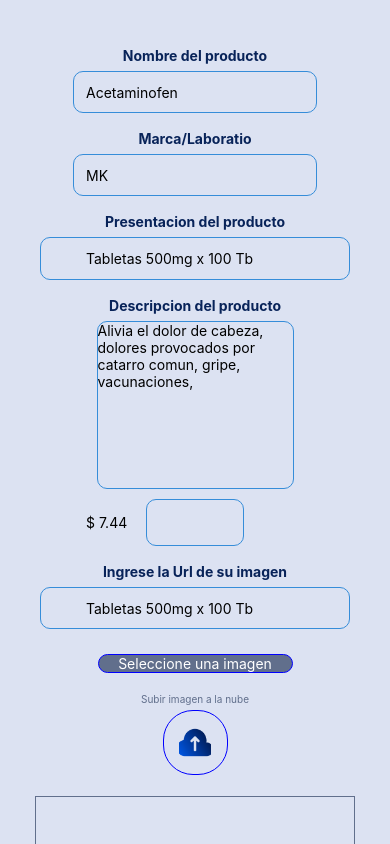
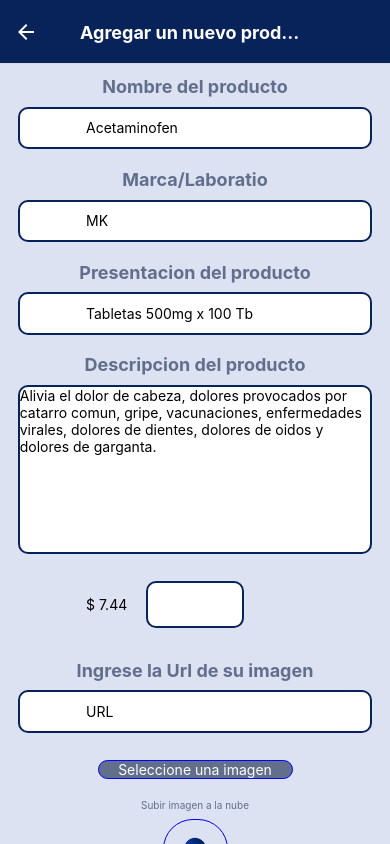
Before and after one commit to Elizabeth186/Farmacia_Dinamed, a React Native app: screen /Agregar in a window 390 px wide. Built offline with nearby package versions, Linux system fonts and the light colour scheme.

Commit message:
validaciones y rediseño

```diff
--- a/Screens/Accesos.js
+++ b/Screens/Accesos.js
@@ -142,17 +142,25 @@ const Stack =createNativeStackNavigator();
 export default function Accesos() {
   return (
     <NavigationContainer>
-    <Stack.Navigator  initialRouteName='Iniciar' screenOptions={{
-    headerShown: false
-  }}>
-      <Stack.Screen name='Iniciar' component={Iniciar}/>
-      <Stack.Screen name='Home' component={TabNav}/>
-      <Stack.Screen name="Agregar" component={Agregar}/>
-      <Stack.Screen name="Detalles" component={DetallesProducto}/>
-      <Stack.Screen name="Carrito" component={Carrito}/>
-      <Stack.Screen name="Perfil" component={Perfil}/>
+    <Stack.Navigator  initialRouteName='Iniciar' >
+      <Stack.Screen  options={{headerStyle: {backgroundColor: '#0D0D0D'}, headerShown: false}} name='Iniciar' component={Iniciar}/>
+      <Stack.Screen options={{headerShown: false}} name='Home' component={TabNav}/>
+      <Stack.Screen options={{headerTitleAlign: 'center',headerStyle: {backgroundColor: '#082359'},
+                    headerTintColor: '#fff',headerTitleStyle: {fontWeight: 'bold'},title: 'Agregar un nuevo producto'}}
+                    name="Agregar" component={Agregar}/>
+      <Stack.Screen options={{headerTitleAlign: 'center',headerStyle: {backgroundColor: '#082359'},
+                    headerTintColor: '#fff',headerTitleStyle: {fontWeight: 'bold'},title: 'Detalles del producto'}}
+                     name="Detalles" component={DetallesProducto}/>
+      <Stack.Screen options={{headerTitleAlign: 'center',headerStyle: {backgroundColor: '#082359'},
+                    headerTintColor: '#fff',headerTitleStyle: {fontWeight: 'bold'}}}
+                    name="Carrito" component={Carrito}/>
+      <Stack.Screen options={{headerTitleAlign: 'center',headerStyle: {backgroundColor: '#082359'},
+                    headerTintColor: '#fff',headerTitleStyle: {fontWeight: 'bold'}}}
+                    name="Perfil" component={Perfil}/>
       <Stack.Screen name="Inicio" component={TabNavc}/>
-      <Stack.Screen name='Detalle' component={DetallesProductoCliente}/>
+      <Stack.Screen options={{headerTitleAlign: 'center',headerStyle: {backgroundColor: '#082359'},
+                    headerTintColor: '#fff',headerTitleStyle: {fontWeight: 'bold'},title: 'Detalles del producto'}}
+                    name='Detalle' component={DetallesProductoCliente}/>
     </Stack.Navigator>
   </NavigationContainer>
   );
--- a/Screens/Agregar.js
+++ b/Screens/Agregar.js
@@ -13,6 +13,7 @@ import {
 import * as ImagePicker from 'expo-image-picker';
 import {firebase} from "../db/imagendb";
 import db from '../db/firebasemeds';
+import { validandoprice, valiprecio } from "../validaciones/validacion";
 
 
 const windowWidth = Dimensions.get('window').width;
@@ -32,6 +33,7 @@ const Agregar = (props) => {
   const [image, setImage] = useState(null);
   const [uploading, setuploading] = useState(false);
 
+
   const pickimage = async () =>{
     let result = await ImagePicker.launchImageLibraryAsync({
       mediaTypes: ImagePicker.MediaTypeOptions.All,
@@ -43,6 +45,7 @@ const Agregar = (props) => {
     console.log(source);
     setImage(source);
   };
+
 
   const [state, setState] = useState(initalState);
 
@@ -57,7 +60,7 @@ const Agregar = (props) => {
 
     try{
       await ref;
-
+     setuploading(ref)
     } catch(e){
       console.log(e);
     }
@@ -65,7 +68,7 @@ const Agregar = (props) => {
     alert(
       'imagen subida'
     );
-    setImage(null);
+    setImage(source);
   };
 
 
@@ -90,6 +93,10 @@ const Agregar = (props) => {
     } else if(state.precio === ""){
       alert("Por favor ingrese el precio");
 
+    }else if(!validandoprice(state.precio)){
+      alert("Precio debe contener al menos 1 entero(Maximo 4) y dos decimales")
+    }else if(state.img == ""){
+      alert("El producto no contiene el url de la imagen")
     }else{
 
       try {
@@ -135,7 +142,7 @@ const Agregar = (props) => {
         />
       </View>
       <Text style={styles.txt}>Presentacion del producto</Text>
-      <View style={styles.inputspresentacion}>
+      <View style={styles.inputs}>
         <TextInput
           placeholder="Tabletas 500mg x 100 Tb"
           onChangeText={(value) => handleChangeText(value, "presentacion")}
@@ -159,11 +166,14 @@ const Agregar = (props) => {
           value={state.precio}
           keyboardType="numeric"
         />
+
       </View>
+
+
       <Text style={styles.txt}>Ingrese la Url de su imagen</Text>
-      <View style={styles.inputspresentacion}>
+      <View style={styles.inputs}>
         <TextInput
-          placeholder="Tabletas 500mg x 100 Tb"
+          placeholder="URL"
           onChangeText={(value) => handleChangeText(value, "img")}
           value={state.img}
         ></TextInput>
@@ -202,9 +212,7 @@ const Agregar = (props) => {
 const styles = StyleSheet.create({
   container: {
     flex: 1,
-    padding: 35,
     backgroundColor: '#DCE2F2',
-
   },
   loader: {
     left: 0,
@@ -219,61 +227,56 @@ const styles = StyleSheet.create({
   },
   inputs: {
     color:'red',
-   borderWidth:1,
-   borderColor:'#368DD9',
-   margin: 5,
+   borderWidth:2,
+   borderColor:'#082359',
+   margin: '2%',
+   backgroundColor:"white",
    borderRadius:10,
    alignItems:'center',
-   width: windowWidth/1.6,
+   width: windowWidth/1.1,
    height: windowHeight/20,
    justifyContent: "center",
    alignSelf: 'center'
   },
+  inputsprecio: {
+    borderWidth:2,
+    borderColor:'#082359',
+    margin: '5%',
+    backgroundColor:'white',
+    borderRadius:10,
+    height: windowHeight/18,
+    alignItems:'center',
+    width: windowWidth/4,
+    justifyContent: "center",
+    alignSelf: 'center'
+  },
   inputsdescrip: {
-
-   borderWidth:1,
-   borderColor:'#368DD9',
-   margin: 5,
+   borderWidth:2,
+   borderColor:'#082359',
    borderRadius:10,
+   margin:'2%',
+   width:windowWidth/1.1,
    height: windowHeight/5,
    textAlign: 'center',
-   alignSelf: 'center'
-  },
-  inputsprecio: {
-   borderWidth:1,
-   borderColor:'#368DD9',
-   margin: 5,
-   borderRadius:10,
-   height: windowHeight/18,
-   alignItems:'center',
-   width: windowWidth/4,
-   justifyContent: "center",
-   alignSelf: 'center'
-  },
-  inputspresentacion: {
-    borderWidth:1,
-    borderColor:'#368DD9',
-    margin: 5,
-    borderRadius:10,
-    height: windowHeight/20,
-    alignItems:'center',
-    justifyContent: "center",
-
-
+   alignSelf: 'center',
+   backgroundColor:'white'
   },
   txt:{
     marginTop: 12,
     marginBottom: 2,
     textAlign:'center',
-    color:'#082359',
-    fontWeight: 'bold'
+    fontWeight: 'bold',
+    fontSize: 18,
+    color:'#616F8C'
   },
   btnview:{
     marginTop: '5%',
     height: windowHeight/3.8,
+    width:windowWidth/1.5,
    borderColor: '#616F8C',
+   alignSelf:'center',
    borderWidth: 1,
-   marginBottom: "7%"
+   marginBottom: "7%",
   },
 
   btn:{
@@ -301,8 +304,8 @@ const styles = StyleSheet.create({
 
   },
   btn2:{
-    marginTop: 5,
-    marginBottom: 5,
+    marginTop: '2%',
+    marginBottom: '2%',
     height: windowHeight/13,
     width: windowWidth/6,
     borderColor: 'blue',
@@ -327,11 +330,12 @@ const styles = StyleSheet.create({
   btnguardar:{
     marginTop: 20,
     height: windowHeight/15,
+    width: windowWidth/1.1,
     backgroundColor:'white',
     borderColor: '#082359',
     borderWidth: 2,
     borderRadius: 10,
-    alignItems:'center',
+    alignSelf:'center',
     justifyContent: "center",
     elevation: 10
   },
--- a/Screens/DetallesProducto.js
+++ b/Screens/DetallesProducto.js
@@ -1,5 +1,5 @@
 import React, { useState, useEffect, Component } from 'react';
-import {StyleSheet,Text,View,TouchableOpacity,Dimensions, ActivityIndicator, Image,Alert,ScrollView, TextInput, FlatList,Button,} from 'react-native';
+import {StyleSheet,Text,View,TouchableOpacity,Dimensions, ActivityIndicator, Image,Alert,ScrollView, TextInput, FlatList,Button, SafeAreaView,} from 'react-native';
 import firebase from "../db/firebasemeds";
 
 const windowWidth = Dimensions.get('window').width;
@@ -49,7 +49,25 @@ const DetallesProducto  = (props) =>{
   };
 
   const updateList = async () => {
+    if (meds.nombre === "") {
+      alert("Por favor ingrese nombre");
+    } else if(meds.marca === ""){
+      alert("Por favor ingrese la marca");
+    } else if(meds.presentacion === ""){
+      alert("Por favor ingrese presentacion del producto");
+    } else if(meds.descripcion === ""){
+      alert("Por favor ingrese la descripcion");
+    } else if(meds.precio === ""){
+      alert("Por favor ingrese el precio");
 
+//necensitarevisionnn+++++++++++++++++++++++++++++++++++++++++++++++++++++++++++++++++++++++++++++++
+    }
+    // else if(!validandoprice(meds.precio)){
+    //   alert("Precio debe contener al menos 1 entero(Maximo 4) y dos decimales");
+    // }
+    else if(meds.img == ""){
+      alert("El producto no contiene el url de la imagen")
+    }else{
     const listrRef = firebase.db.collection("productos").doc(meds.id);
     await listrRef.set({
       nombre: meds.nombre,
@@ -61,8 +79,8 @@ const DetallesProducto  = (props) =>{
     });
     setMeds(initialState);
     props.navigation.navigate("Home");
+  }
   };
-
 
   if (loading) {
     return (
@@ -75,10 +93,13 @@ const DetallesProducto  = (props) =>{
 
     return (
       <View style={styles.container}>
+        <SafeAreaView>
         <ScrollView>
-          <View style={{alignItems:'center', marginHorizontal:30}}>
+          <View style={styles.viewcontainer}>
+            <View style={styles.viewimagen}>
             <Image style={styles.imagen}source={{uri:meds.img}} />
-            <Text style={styles.txtname}>Nombre del producto</Text>
+            </View>
+            <Text style={styles.txt}>Nombre del producto</Text>
             <View style={styles.inputs}>
 
         <TextInput
@@ -87,7 +108,7 @@ const DetallesProducto  = (props) =>{
           value={meds.nombre}
         />
       </View>
-      <Text style={styles.txtname}>Marca/Laboratio</Text>
+      <Text style={styles.txt}>Marca/Laboratio</Text>
       <View style={styles.inputs}>
         <TextInput
           placeholder="MK"
@@ -95,15 +116,15 @@ const DetallesProducto  = (props) =>{
           value={meds.marca}
         />
       </View>
-      <Text style={styles.txtname}>Presentacion del producto</Text>
-      <View style={styles.inputspresentacion}>
+      <Text style={styles.txt}>Presentacion del producto</Text>
+      <View style={styles.inputs}>
         <TextInput
           placeholder="Tabletas 500mg x 100 Tb"
           onChangeText={(value) => handleTextChange(value, "presentacion")}
           value={meds.presentacion}
         />
       </View>
-      <Text style={styles.txtname}>Descripcion del producto</Text>
+      <Text style={styles.txt}>Descripcion del producto</Text>
       <View style={styles.inputsdescrip}>
         <TextInput
           placeholder="Alivia el dolor de cabeza, dolores provocados por catarro comun, gripe, vacunaciones, enfermedades virales, dolores de dientes, dolores de oidos y dolores de garganta."
@@ -111,6 +132,14 @@ const DetallesProducto  = (props) =>{
           numberOfLines={4}
           onChangeText={(value) => handleTextChange(value, "descripcion")}
           value={meds.descripcion}
+        />
+      </View>
+      <Text style={styles.txt}>Enlace de la imagen</Text>
+      <View style={styles.inputs}>
+        <TextInput
+          placeholder="URL"
+          onChangeText={(value) => handleTextChange(value, "img")}
+          value={meds.img}
         />
       </View>
       <View style={styles.inputsprecio}>
@@ -122,8 +151,6 @@ const DetallesProducto  = (props) =>{
         />
       </View>
            </View>
-          <View style={styles.separator}></View>
-
           <View style={styles.btn}>
 
             <View style={styles.btndelete}><TouchableOpacity onPress={() => deleteItem()}><Image style={styles.imagend}  source={require("../assets/borrar.png")} /></TouchableOpacity></View>
@@ -131,6 +158,7 @@ const DetallesProducto  = (props) =>{
     </View>
 
         </ScrollView>
+        </SafeAreaView>
       </View>
     );
 
@@ -140,18 +168,33 @@ export default DetallesProducto;
 const styles = StyleSheet.create({
   container:{
     flex:1,
+    backgroundColor:'#DCE2F2'
   },
   imagen:{
+    width:windowWidth/2,
+    height:windowHeight/6.4,
+    marginTop: '5%',
+    marginBottom: '5%',
+    alignSelf:'center',
+    borderRadius:12,
+
+  },
+  viewimagen:{
+    width:windowWidth/1.9,
+    height:windowHeight/5.8,
+    borderColor: '#082359',
+    borderWidth: 3,
+    borderRadius:10,
+    marginTop: '1%',
+    backgroundColor:'white',
+    marginBottom:"5%",
+    alignSelf:'center',
+    justifyContent:'center'
+  },
+  viewcontainer:{
     width:windowWidth/1,
-    height:300,
-    marginTop: 35,
-    marginBottom: 12
-  },
-  name:{
-    fontSize:28,
-    color:"#696969",
-    fontWeight:'bold',
-    textAlign:'right',
+    height:windowHeight/1,
+    alignSelf:'center',
   },
   lab:{
     fontSize:28,
@@ -161,30 +204,34 @@ const styles = StyleSheet.create({
   },
   inputs: {
     color:'red',
-   borderWidth:1,
-   borderColor:'#368DD9',
-   margin: 5,
+   borderWidth:2,
+   borderColor:'#082359',
    borderRadius:10,
+   marginTop:'2%',
+   marginBottom:'2%',
    alignItems:'center',
-   width: windowWidth/1.6,
+   width: windowWidth/1.1,
    height: windowHeight/20,
    justifyContent: "center",
-   alignSelf: 'center'
+   alignSelf: 'center',
+   backgroundColor:'white'
   },
   inputsdescrip: {
-
-   borderWidth:1,
-   borderColor:'#368DD9',
-   margin: 5,
+   borderWidth:2,
+   borderColor:'#082359',
    borderRadius:10,
+   margin:'2%',
+   width:windowWidth/1.1,
    height: windowHeight/5,
    textAlign: 'center',
-   alignSelf: 'center'
+   alignSelf: 'center',
+   backgroundColor:'white'
   },
   inputsprecio: {
-   borderWidth:1,
-   borderColor:'#368DD9',
-   margin: 5,
+   borderWidth:2,
+   borderColor:'#082359',
+   margin: '5%',
+   backgroundColor:'white',
    borderRadius:10,
    height: windowHeight/18,
    alignItems:'center',
@@ -192,28 +239,18 @@ const styles = StyleSheet.create({
    justifyContent: "center",
    alignSelf: 'center'
   },
-  inputspresentacion: {
-    borderWidth:1,
-    borderColor:'#368DD9',
-    margin: 5,
-    borderRadius:10,
-    height: windowHeight/20,
-    alignItems:'center',
-    justifyContent: "center",
-
-
-  },
   btnColor: {
     height:30,
     width:30,
     borderRadius:30,
     marginHorizontal:3
-  },txtname: {
+  },
+  txt: {
     fontSize:18,
     color:"#696969",
     fontWeight:'bold',
     textAlign:'center',
-    marginBottom: "3%"
+    color:'#616F8C'
   },
   btnSize: {
     height:40,
--- a/Screens/Home.js
+++ b/Screens/Home.js
@@ -87,23 +87,11 @@ useEffect(() => {
        <LinearGradient colors={['#368DD9','#082359']} start ={{ x : 1, y : 0 }} style={styles.LinearGradient} >
        <View style={styles.viewprecio}>
 
-       <Text style={styles.precio}>{medis.precio}</Text>
+       <Text style={styles.precio}>${medis.precio}</Text>
 
        </View>
        </LinearGradient>
         </View>
-          {/* <ListItem.Content  alignItems='center'>
-            <ListItem.Title style={styles.titulo}>{medis.nombre}</ListItem.Title>
-            <ListItem.Subtitle >{medis.descripcion}</ListItem.Subtitle>
-
-          </ListItem.Content>
-          <LinearGradient colors={['#368DD9','#082359']} start ={{ x : 1, y : 0 }} style={styles.LinearGradient}>
-          <ListItem.Content  width = {70} alignItems='center'  >
-            <ListItem.Subtitle style={styles.pricestyle} >{medis.precio}</ListItem.Subtitle>
-            </ListItem.Content>
-            </LinearGradient>
-             */}
-
         </TouchableOpacity>
       );
     })}
@@ -132,9 +120,7 @@ const styles = StyleSheet.create({
     flex: 1,
     backgroundColor: '#fff',
     alignItems: 'center',
-    justifyContent: 'center',
     backgroundColor: '#DCE2F2',
-    top:'1%'
 
   },
   View2:{
@@ -229,8 +215,8 @@ btnflotan:{
   height: windowHeight/12,
   backgroundColor:'#082359',
   borderRadius: 40,
-  bottom: 40,
-  right: 15,
+  bottom: '3%',
+  right: '3%',
   elevation: 30,
   borderColor: '#DCE2F2',
   borderWidth: 3
--- a/Screens/Perfil.js
+++ b/Screens/Perfil.js
@@ -27,9 +27,10 @@ export default function Perfil({navigation}) {
   return (
 
     <View>
+      <SafeAreaView>
       <Image style={styles.imagen} source={require("../Images/Logo.png")}/>
         <TouchableOpacity onPress={()=> Linking.openURL(url)}
-      title="VAMO A MANDAR HELLO EN WHATSAPP">
+      title="Poseo dudas con rspecto a mi pedido">
           <Image style={styles.imagen1} source={require("../Images/wha.png")}/>
 
         </TouchableOpacity>
@@ -38,6 +39,7 @@ export default function Perfil({navigation}) {
           <Image style={styles.imagen2} source={require("../Images/logout.png")}/>
         </TouchableOpacity>
         <Text style={styles.textstyle}>Cerrar sesion</Text>
+        </SafeAreaView>
     </View>
   );
 }
@@ -55,27 +57,27 @@ const styles = StyleSheet.create({
   btnstyle: {
    borderRadius: 10,
    width: windowWidth/1.5,
-  height: windowHeight/15,
+   height: windowHeight/18,
   elevation: 5,
   alignSelf:'center',
   marginTop: '15%',
   marginBottom: '10%'
   },
   imagen:{
-    width: windowWidth/2,
-    height: windowHeight/4.5,
+    width: windowWidth/3,
+    height: windowHeight/7.8,
     alignSelf:'center',
     top: 80
   },
   imagen1:{
-    width: windowWidth/4.5,
-    height: windowHeight/8,
+    width: windowWidth/6,
+    height: windowHeight/12,
     alignSelf:'center',
     marginTop: "35%"
   },
   imagen2:{
-    width: windowWidth/4.5,
-    height: windowHeight/10,
+    width: windowWidth/6,
+    height: windowHeight/12,
     alignSelf:'center',
     marginTop: "10%"
   },
```
Also changed, not shown: Cliente/Carrito.js (deleted, +0 -150 lines), Cliente/DetallesProductoCliente.js (+7 -6 lines), validaciones/validacion.js (+11 -0 lines).
